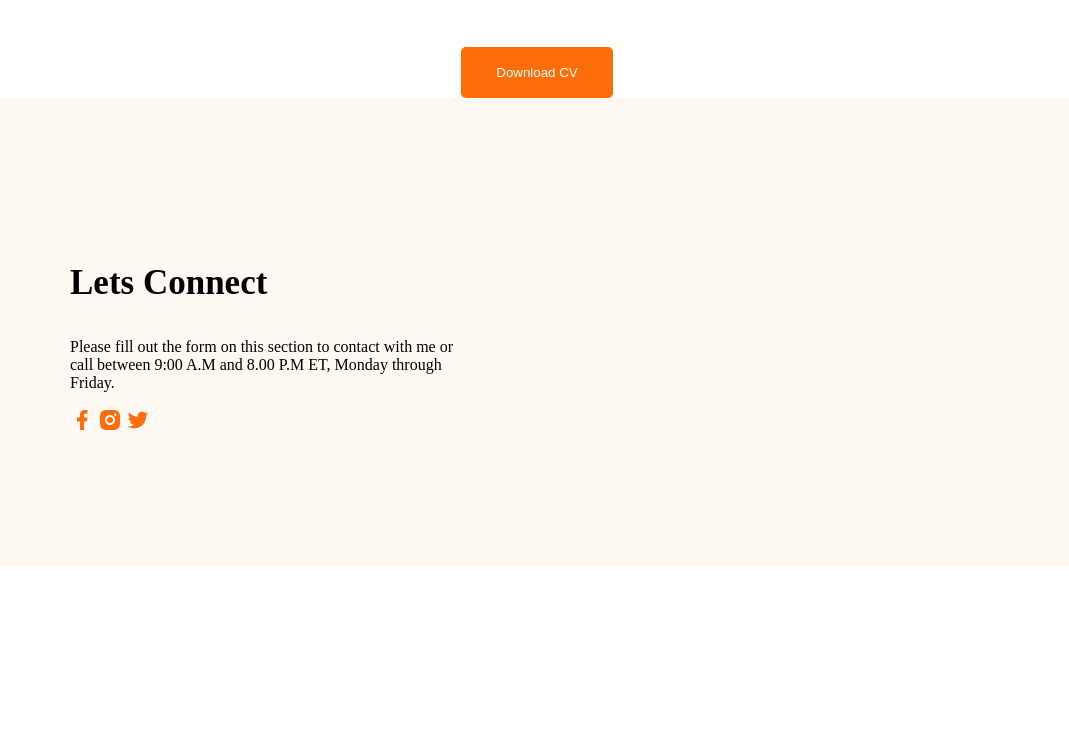
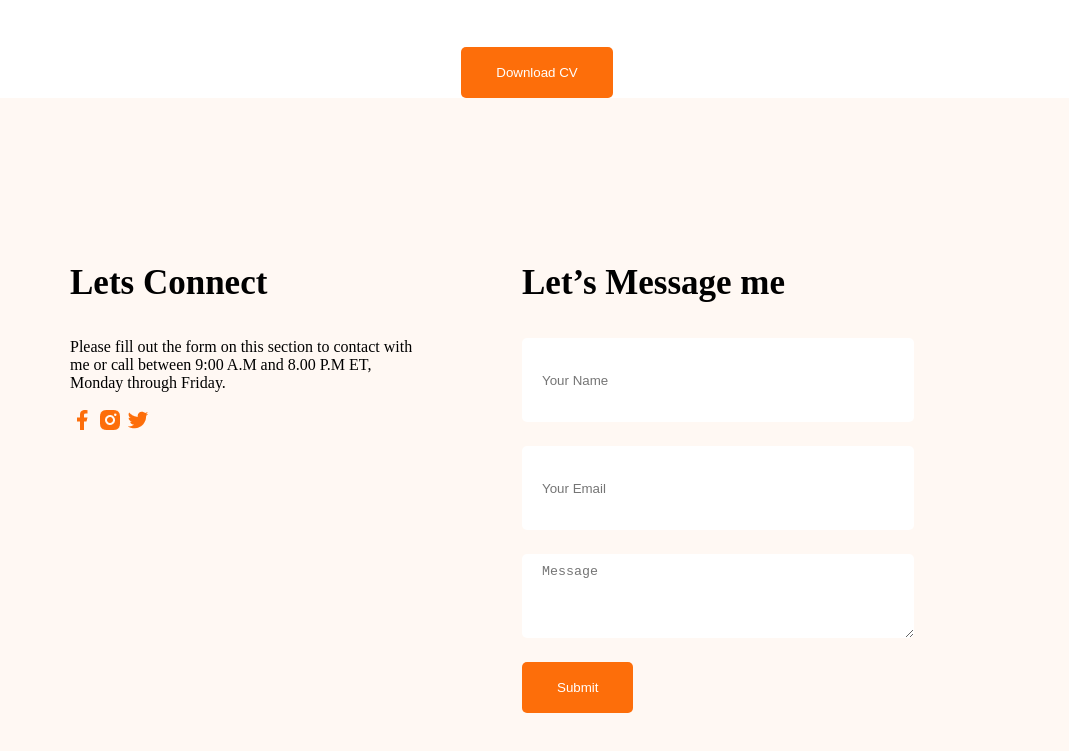
Before and after one commit to Mashrafe24/web-dev-portfolio, a plain HTML site: page index.html in a window 1280 px wide. Shown: the part 2898-3649 px from the top of the page, without its empty margins (168-1237 px from the left). Before the commit the page ends 3472 px from the top, so only its background shows below. Drawn offline with Linux system fonts and the light colour scheme.

Commit message:
style footer and contact from

```diff
--- a/index.html
+++ b/index.html
@@ -153,7 +153,15 @@
      <a href=""><img src="images/icons/twitter.png" alt=""></a>
     </div>
 </div>
-
+<div class="footer-column">
+    <h3 class="section-title">Let’s Message me</h3>
+    <form action="">
+        <input type="text" name="" id="" placeholder="Your Name">
+       <input type="email" name="" id="" placeholder="Your Email">
+       <textarea name="" id="" cols="30" rows="20" placeholder="Message"></textarea>
+       <input class="btn-primary" type="submit" value="Submit">
+    </form>
+</div>
 </footer>
 </body>
 </html>
```
